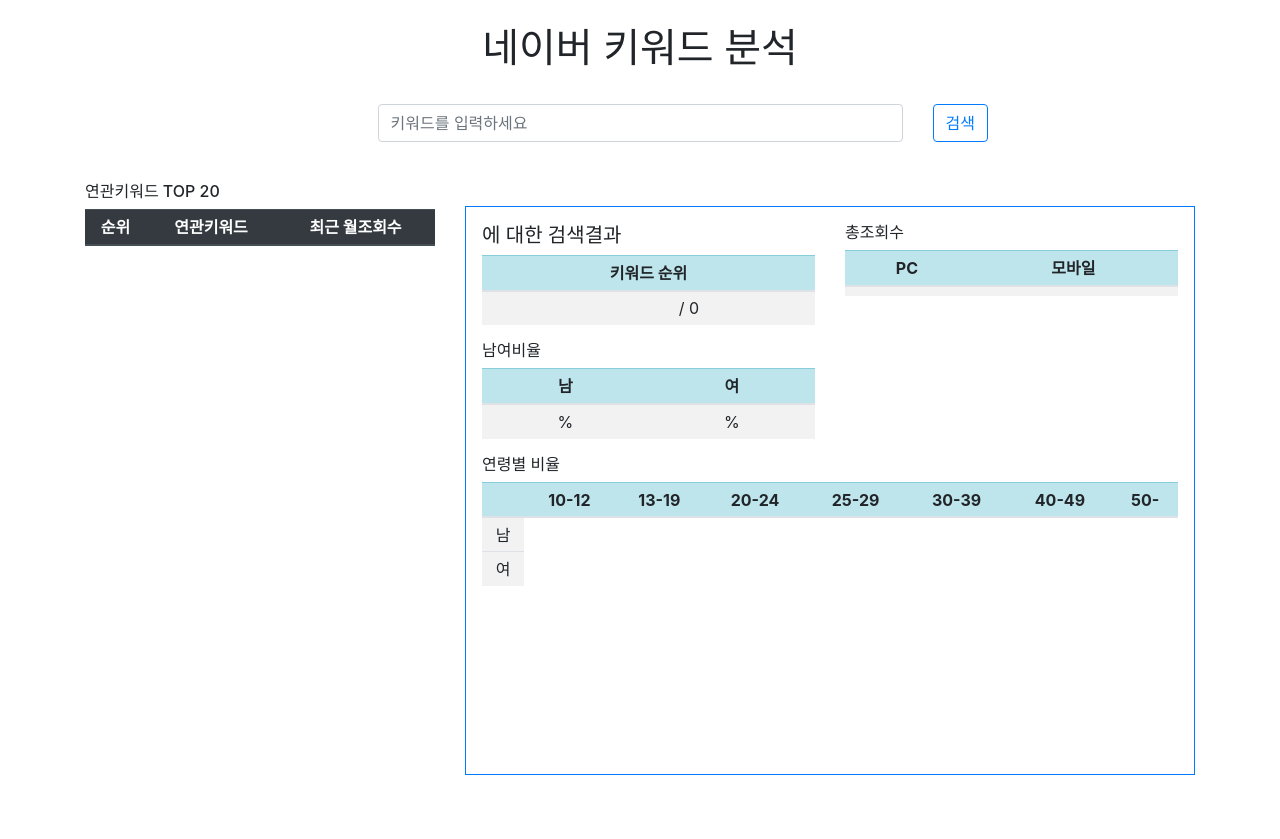
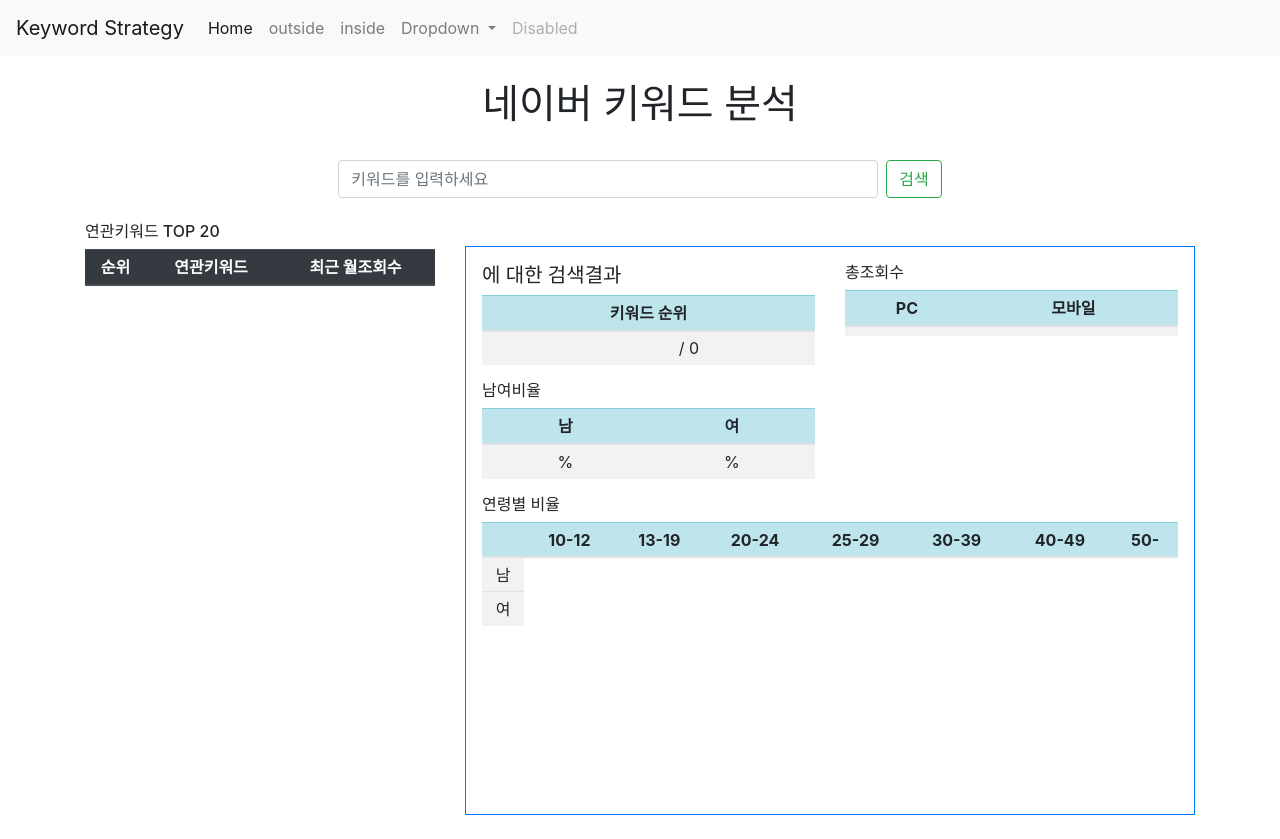
Before and after one commit to innorev14/keyword_strategy, a Django app: template analysis/templates/analysis/index.html in a window 1280 px wide. Before the commit the page ends 775 px from the top, so only its background shows below. Run offline with Django 3.2, Linux system fonts and the light colour scheme; the template is opened without the code that fills it, so the values that code supplies are empty; a map, chart or similar area stays blank; some libraries are stand-ins or nearby versions.

Commit message:
feat/ add nabibar

```diff
--- a/analysis/templates/analysis/index.html
+++ b/analysis/templates/analysis/index.html
@@ -15,21 +15,22 @@
             <br>
             <h1 align="center">네이버 키워드 분석</h1>
             <br>
-            <div class="form-group">
-                <span class="align-center">
-                <form action="{% url 'analysis:index' %}" method="GET" class="form-horizontal">
-                    <div class="row">
-                        <div class="col-3"></div>
-                        <div class="col-6">
-                            <input type="text" name="q" placeholder="키워드를 입력하세요" class="form-control">
-                        </div>
-                        <div class="col-3">
-                            <input type="submit" value="검색" class="btn btn-outline-primary" >
-                        </div>
-                    </div>
+{#            <div class="form-group">#}
+{#                <span class="align-center">#}
+                <form action="{% url 'analysis:index' %}" method="GET" class="form-inline justify-content-center">
+{#                    <div class="row">#}
+{#                        <div class="col-3"></div>#}
+{#                        <div class="col-6">#}
+                            <input type="text" name="q" placeholder="키워드를 입력하세요" class="form-control col-6 mr-lg-2">
+{#                        </div>#}
+{#                        <div class="col-3">#}
+                            <button class="btn btn-outline-success my-2 my-lg-0" type="submit">검색</button>
+{#                            <input type="submit" value="검색" class="btn btn-outline-primary" >#}
+{#                        </div>#}
+{#                    </div>#}
                 </form>
-                </span>
-            </div>
+{#                </span>#}
+{#            </div>#}
             <br>
         </div>
         <div class="row">
--- a/analysis/urls.py
+++ b/analysis/urls.py
@@ -6,6 +6,7 @@ app_name = 'analysis'
 
 urlpatterns = [
     path('', views.IndexView.as_view(), name='index'),
+    path('inside/', views.InsideView.as_view(), name='inside'),
     path('trend/', views.Trend.as_view(), name='trend'),
     path('search/', views.Search.as_view(), name='search'),
 
--- a/config/templates/base.html
+++ b/config/templates/base.html
@@ -8,6 +8,41 @@
     <link rel="stylesheet" href="https://stackpath.bootstrapcdn.com/bootstrap/4.4.1/css/bootstrap.min.css" integrity="sha384-Vkoo8x4CGsO3+Hhxv8T/Q5PaXtkKtu6ug5TOeNV6gBiFeWPGFN9MuhOf23Q9Ifjh" crossorigin="anonymous">
 </head>
 <body>
+<nav class="navbar navbar-expand-lg navbar-light bg-light">
+    <a class="navbar-brand" href="#">Keyword Strategy</a>
+    <button class="navbar-toggler" type="button" data-toggle="collapse" data-target="#navbarSupportedContent" aria-controls="navbarSupportedContent" aria-expanded="false" aria-label="Toggle navigation">
+        <span class="navbar-toggler-icon"></span>
+    </button>
+
+    <div class="collapse navbar-collapse" id="navbarSupportedContent">
+        <ul class="navbar-nav mr-auto">
+            <li class="nav-item active">
+                <a class="nav-link" href="{% url 'analysis:index' %}">Home <span class="sr-only">(current)</span></a>
+            </li>
+            <li class="nav-item">
+                <a class="nav-link" href="{% url 'analysis:index' %}">outside</a>
+            </li>
+            <li class="nav-item">
+                <a class="nav-link" href="{% url 'analysis:inside' %}">inside</a>
+            </li>
+            <li class="nav-item dropdown">
+                <a class="nav-link dropdown-toggle" href="#" id="navbarDropdown" role="button" data-toggle="dropdown" aria-haspopup="true" aria-expanded="false">
+                    Dropdown
+                </a>
+                <div class="dropdown-menu" aria-labelledby="navbarDropdown">
+                    <a class="dropdown-item" href="#">Action</a>
+                    <a class="dropdown-item" href="#">Another action</a>
+                    <div class="dropdown-divider"></div>
+                    <a class="dropdown-item" href="#">Something else here</a>
+                </div>
+            </li>
+            <li class="nav-item">
+                <a class="nav-link disabled" href="#" tabindex="-1" aria-disabled="true">Disabled</a>
+            </li>
+        </ul>
+    </div>
+</nav>
+
 {% block body %}
 {% endblock %}
 {% block script %}
```
Also changed, not shown: analysis/views.py (+65 -4 lines), naver_main_crawling.py (+19 -2 lines).
